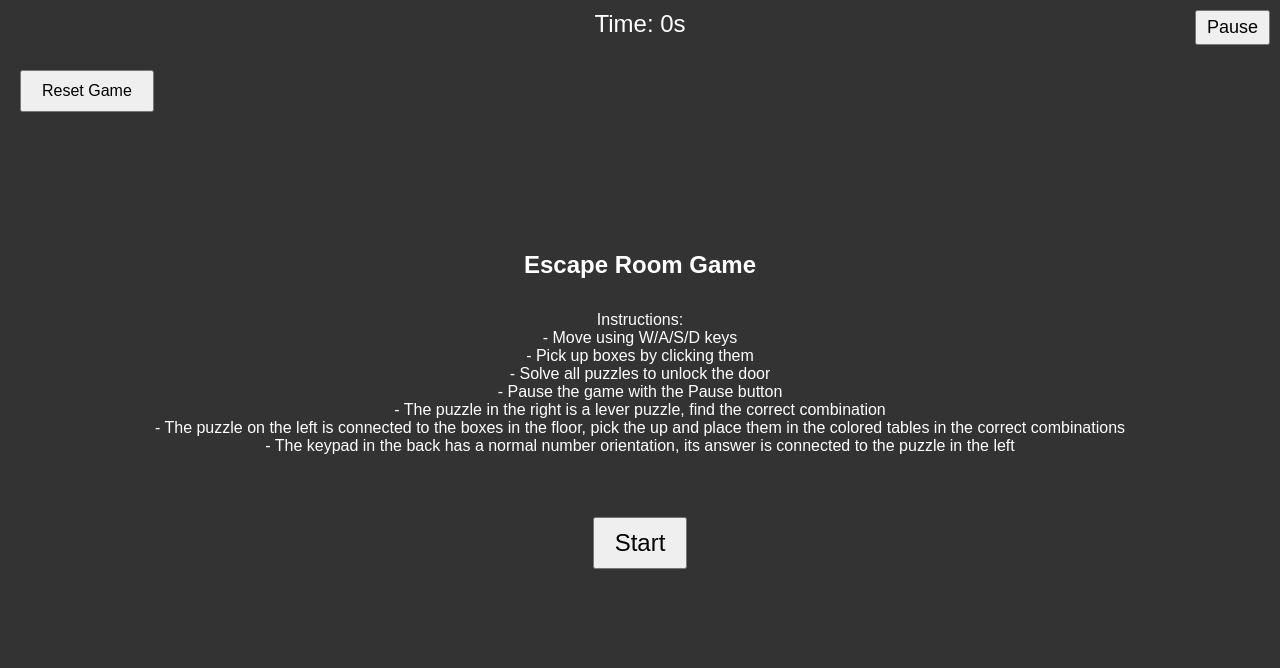
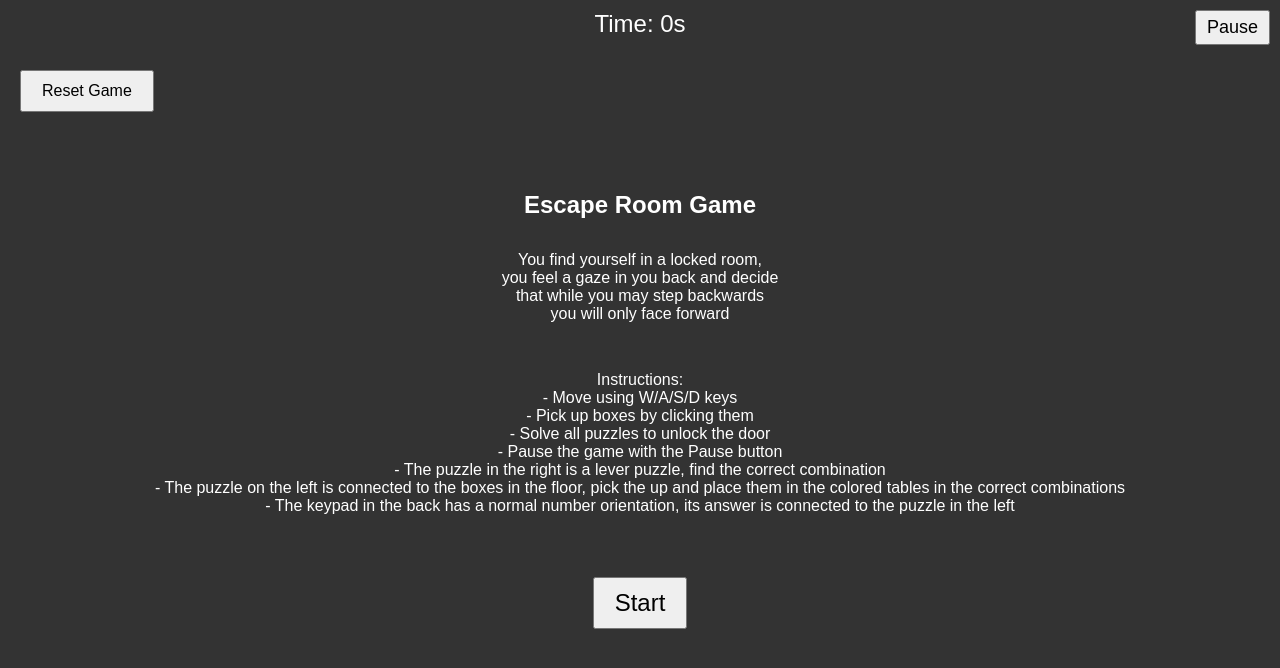
Before and after one commit to vgaste/Project2-CSCI310, a plain HTML site: page index.html in a window 1280 px wide. Drawn offline with nearby package versions, Linux system fonts and the light colour scheme.

Commit message:
Revise introduction text in index.html
Updated the introduction paragraph in the start screen.

```diff
--- a/index.html
+++ b/index.html
@@ -8,6 +8,7 @@
 <body>
     <div id="startScreen">
     <h2>Escape Room Game</h2>
+    <p>You find yourself in a locked room,<br> you feel a gaze in you back and decide<br>that while you may step backwards<br>you will only face forward</p>
     <p>
         Instructions:<br>
         - Move using W/A/S/D keys<br>
```
